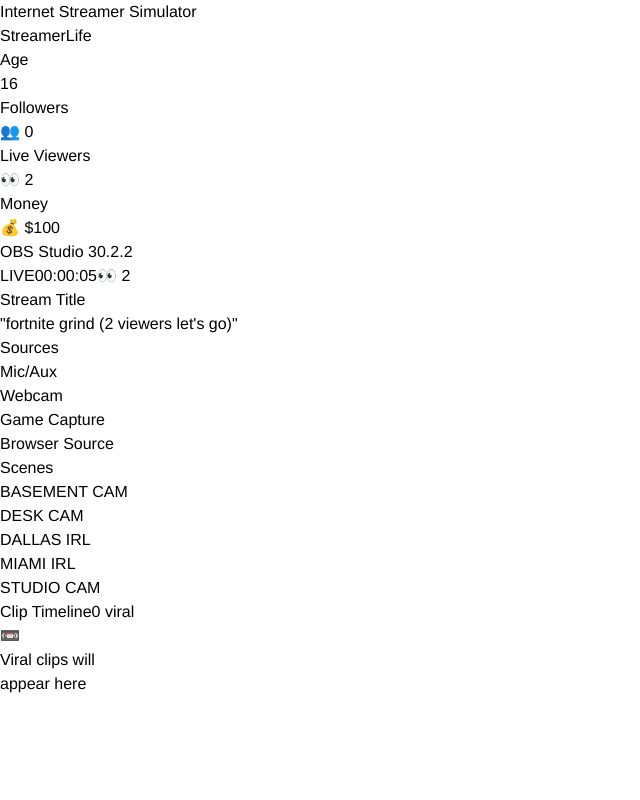
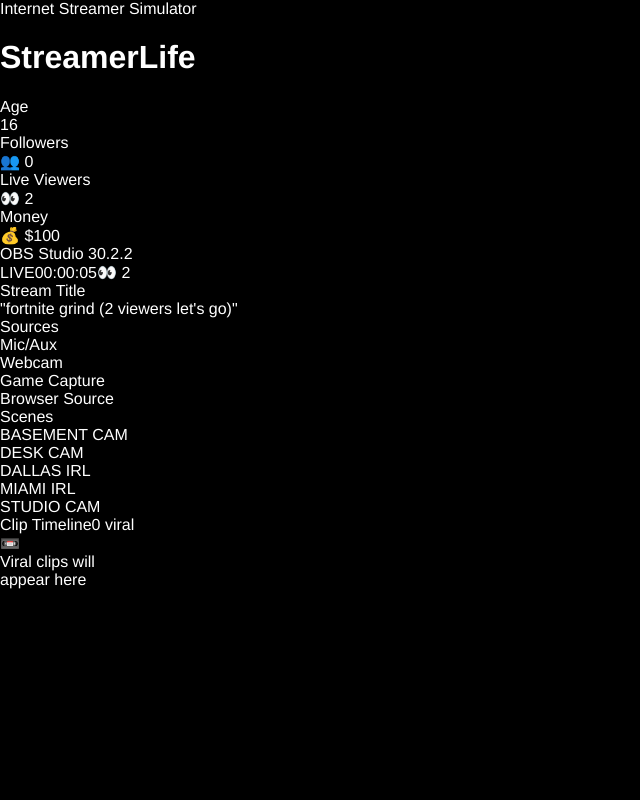
Before and after one commit to bme1010/streamerlife, a React (Vite) app: page / in a window 1280 px wide. Shown: the top 800 px of the page, without its empty margins (0-640 px from the left). Built offline with nearby package versions, Linux system fonts and the light colour scheme.

Commit message:
removed tailwind issue

```diff
--- a/src/index.css
+++ b/src/index.css
@@ -1 +1,6 @@
-@import "tailwindcss";
+body {
+  margin: 0;
+  background: black;
+  color: white;
+  font-family: Arial, Helvetica, sans-serif;
+}
```
